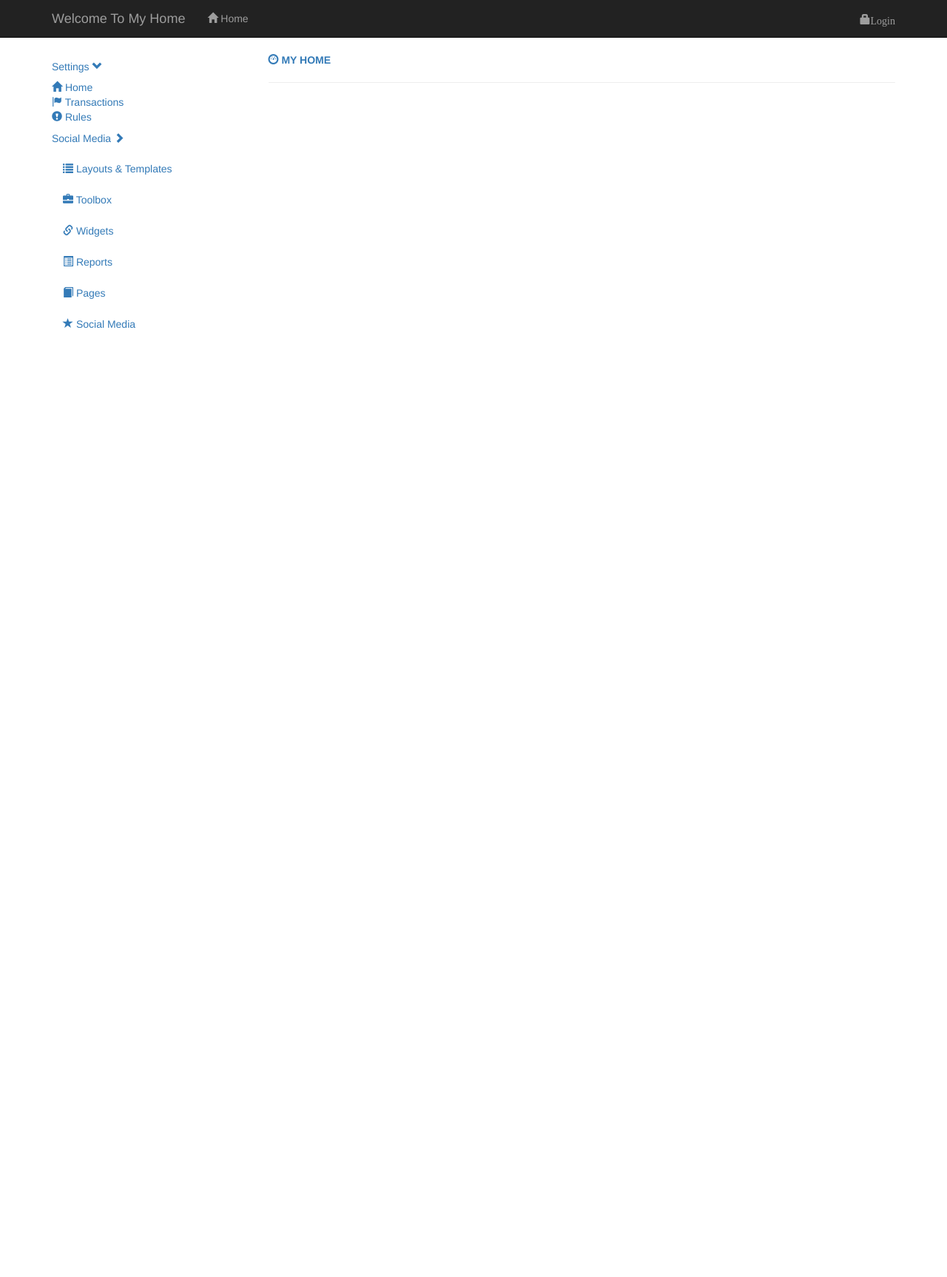
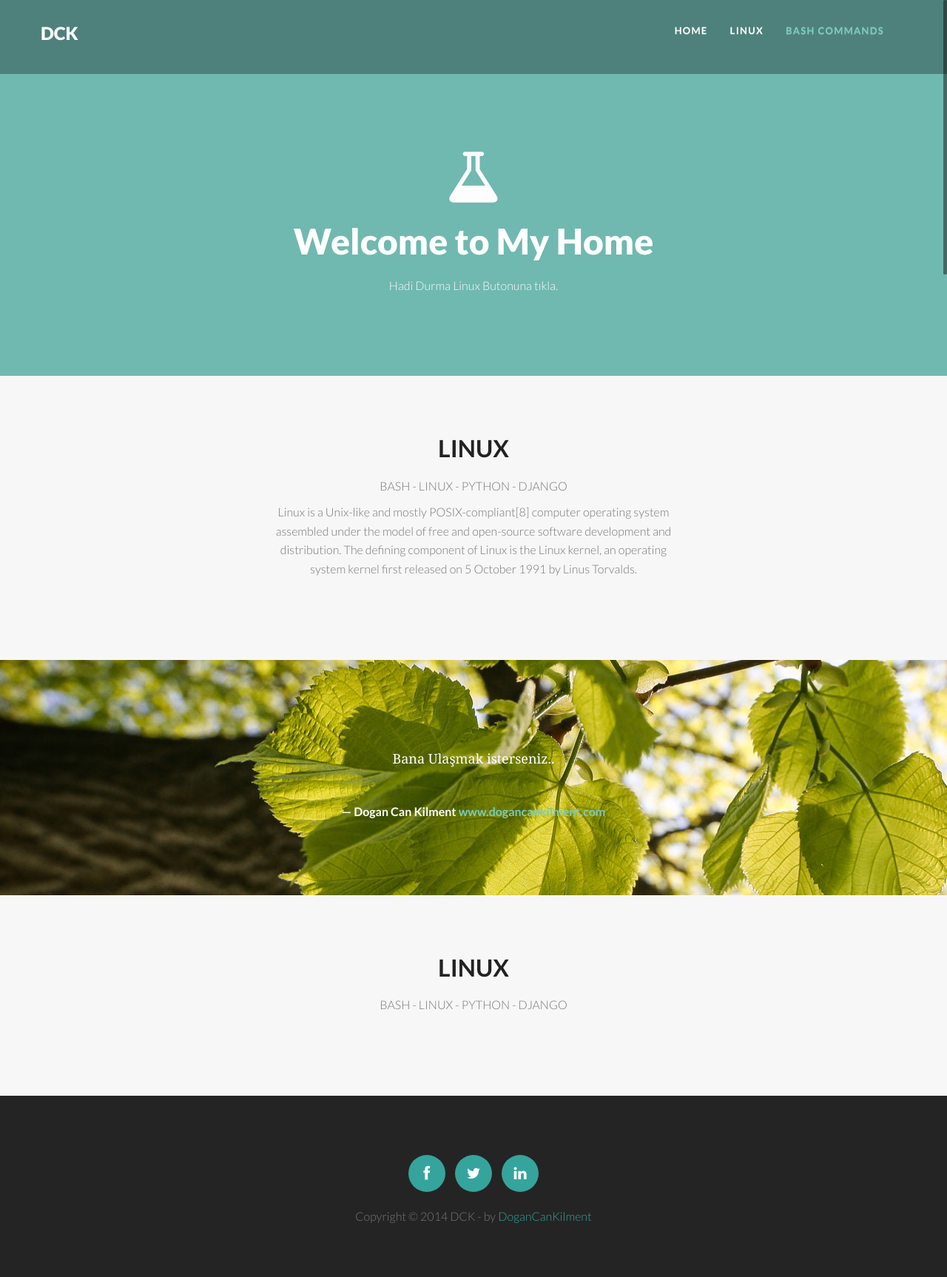
Before and after one commit to dogancankilment/UnixTools, a Django app: page / in a window 1280 px wide. Shown: the whole page at 74% size. Before the commit the page ends 444 px from the top, so only its background shows below. Run offline with Django 3.2, Linux system fonts and the light colour scheme; some libraries are stand-ins or nearby versions.

Commit message:
base.html configuring for new bootstrap theme

```diff
--- a/showcase/templates/base.html
+++ b/showcase/templates/base.html
@@ -1,158 +1,175 @@
+
 <!DOCTYPE html>
-<html lang="en">
+<!--[if lt IE 7]>      <html class="no-js lt-ie9 lt-ie8 lt-ie7"> <![endif]-->
+<!--[if IE 7]>         <html class="no-js lt-ie9 lt-ie8"> <![endif]-->
+<!--[if IE 8]>         <html class="no-js lt-ie9"> <![endif]-->
+<!--[if gt IE 8]><!--> <html class="no-js"> <!--<![endif]-->
     <head>
-    <meta http-equiv="content-type" content="text/html; charset=UTF-8">
+		<!-- BASICS -->
         <meta charset="utf-8">
-    {% block title %}
+		<meta http-equiv="X-UA-Compatible" content="IE=edge,chrome=1">
         <title>My Home</title>
-    {% endblock title %}
-    <meta name="generator" content="Bootply"/>
-    <meta name="viewport" content="width=device-width, initial-scale=1, maximum-scale=1">
-    <link href="/static/css/bootstrap.min.css" rel="stylesheet">
-    <!--[if lt IE 9]>
-    <script src="//html5shim.googlecode.com/svn/trunk/html5.js"></script>
-    <![endif]-->
-    <link href="/static/css/styles.css" rel="stylesheet">
+        <meta name="description" content="">
+		<meta name="viewport" content="width=device-width, initial-scale=1.0">
+		<link rel="stylesheet" type="text/css" href="/static/css/isotope.css" media="screen" />
+		<link rel="stylesheet" href="/static/js/fancybox/jquery.fancybox.css" type="text/css" media="screen" />
+		<link rel="stylesheet" href="/static/css/bootstrap.css">
+		<link rel="stylesheet" href="/static/css/bootstrap-theme.css">
+        <link rel="stylesheet" href="/static/css/style.css">
+		<!-- skin -->
+		<link rel="stylesheet" href="/static/skin/default.css">
     </head>
+
     <body>
-
-<!-- Header -->
-<div id="top-nav" class="navbar navbar-inverse navbar-static-top">
+		<section id="header" class="appear"></section>
+		<div class="navbar navbar-fixed-top" role="navigation" data-0="line-height:100px; height:100px; background-color:rgba(0,0,0,0.3);" data-300="line-height:60px; height:60px; background-color:rgba(0,0,0,1);">
 			 <div class="container">
 				<div class="navbar-header">
 					<button type="button" class="navbar-toggle" data-toggle="collapse" data-target=".navbar-collapse">
-                <span class="icon-bar"></span>
-                <span class="icon-bar"></span>
-                <span class="icon-bar"></span>
+						<span class="fa fa-bars color-white"></span>
 					</button>
-            <a class="navbar-brand" href="#">Welcome To My Home</a>
+					<h1><a class="navbar-brand" href="index.html" data-0="line-height:90px;" data-300="line-height:50px;">			DCK
+					</a></h1>
 				</div>
 				<div class="navbar-collapse collapse">
-            <ul class="nav navbar-nav navbar-right">
-                {% block show_user%}
-                {% if request.user.is_authenticated %}
-                <li class="dropdown">
-                    <a class="dropdown-toggle" role="button" data-toggle="dropdown" href="#"><i
-                            class="glyphicon glyphicon-user"></i>
+					<ul class="nav navbar-nav" data-0="margin-top:20px;" data-300="margin-top:5px;">
+						<li class="active"><a href="{% url home %}">Home</a></li>
+						<li><a href="#section-linux">Linux</a></li>
+                        <li><a href="#section-bash">Bash Commands</a></li>
+					</ul>
+				</div><!--/.navbar-collapse -->
+			</div>
+		</div>
 
-                            <tr>Welcome {{request.user}}</tr>
-                        <span class="caret"></span></a>
-                    <ul id="g-account-menu" class="dropdown-menu" role="menu">
-                        <li><a href="">My Profile</a></li>
-                    </ul>
-                </li>
-                {% endif %}
-                {% endblock show_user %}
+		<section class="featured">
+			<div class="container">
+				<div class="row mar-bot40">
+					<div class="col-md-6 col-md-offset-3">
 
-                {% if request.user.is_authenticated %}
-                    <li><a href="#"><i class="glyphicon glyphicon-lock"></i> Logout</a></li>
-                    <li><a href="#"><i class="glyphicon glyphicon-remove-circle"></i> Freeze Me</a></li>
-                {% else %}
-                    <li><a href="#"  class="glyphicon glyphicon-lock">Login</a></li>
-                {% endif %}
-            </ul>
-            <ul class="nav navbar-nav navbar-left">
-                <li><a href="{% url home %}"><i class="glyphicon glyphicon-home"></i> Home</a></li>
+						<div class="align-center">
+							<i class="fa fa-flask fa-5x mar-bot20"></i>
+							<h2 class="slogan">Welcome to My Home</h2>
+							<p>
+							Hadi Durma Linux Butonuna tıkla.
+
+							</p>
+						</div>
+					</div>
+				</div>
+			</div>
+		</section>
+
+		<!-- services -->
+        <section id="section-linux" class="section appear clearfix">
+		<div class="container">
+
+				<div class="row mar-bot40">
+					<div class="col-md-offset-3 col-md-6">
+						<div class="section-header">
+							<h2 class="section-heading animated" data-animation="bounceInUp">Linux</h2>
+							<p>BASH - LINUX - PYTHON - DJANGO</p>
+                            <p>Linux is a Unix-like and mostly POSIX-compliant[8] computer operating system assembled under the model of free and open-source software development and distribution.
+                                The defining component of Linux is the Linux kernel, an operating system kernel first released on 5 October 1991 by Linus Torvalds.</p>
+                        </div>
+					</div>
+				</div>
+		<!-- spacer section:testimonial -->
+        </div>
+        </section>
+		<section id="testimonials" class="section" data-stellar-background-ratio="0.5">
+		<div class="container">
+			<div class="row">
+					<div class="col-lg-12">
+							<div class="align-center">
+										<div class="testimonial pad-top40 pad-bot40 clearfix">
+											<h5>
+												Bana Ulaşmak isterseniz..
+											</h5>
+											<br/>
+											<span class="author">&mdash; Dogan Can Kilment<a href="#"> www.dogancankilment.com</a></span>
+										</div>
+
+								</div>
+							</div>
+					</div>
+
+			</div>
+		</section>
+		<!-- about -->
+		<section id="section-bash" class="section appear clearfix">
+		<div class="container">
+
+				<div class="row mar-bot40">
+					<div class="col-md-offset-3 col-md-6">
+						<div class="section-header">
+							<h2 class="section-heading animated" data-animation="bounceInUp">Linux</h2>
+							<p>BASH - LINUX - PYTHON - DJANGO</p>
+                        </div>
+					</div>
+				</div>
+        </div>
+        </section>
+	<section id="footer" class="section footer">
+		<div class="container">
+			<div class="row animated opacity mar-bot20" data-andown="fadeIn" data-animation="animation">
+				<div class="col-sm-12 align-center">
+                    <ul class="social-network social-circle">
+                        <li><a href="http://www.facebook.com/dogancan.kilment" class="icoFacebook" title="Facebook"><i class="fa fa-facebook"></i></a></li>
+                        <li><a href="https://twitter.com/dcankilment" class="icoTwitter" title="Twitter"><i class="fa fa-twitter"></i></a></li>
+                        <li><a href="https://www.linkedin.com/profile/view?id=218782063&trk=nav_responsive_tab_profile_pic" class="icoLinkedin" title="Linkedin"><i class="fa fa-linkedin"></i></a></li>
                     </ul>
 				</div>
 			</div>
-    <!-- /container -->
-</div>
-<!-- /Header -->
 
-<!-- Main -->
-<div class="container">
-<div class="row">
-<div class="col-md-3">
-    <!-- Left column -->
-
-    <ul class="list-unstyled">
-        <li class="nav-header"><a href="#" data-toggle="collapse" data-target="#userMenu">
-            <h5>Settings <i class="glyphicon glyphicon-chevron-down"></i></h5>
-        </a>
-            <ul class="list-unstyled collapse in" id="userMenu">
-                <li class="active"><a href="{% url home %}"><i class="glyphicon glyphicon-home"></i> Home</a></li>
-                <li><a href="#"><i class="glyphicon glyphicon-flag"></i> Transactions</a></li>
-                <li><a href="#"><i class="glyphicon glyphicon-exclamation-sign"></i> Rules</a></li>
-
-                {% if request.user.is_authenticated %}
-                    <li><a href="#"><i class="glyphicon glyphicon-comment"></i> New POST</a></li>
-                    <li><a href="#"><i class="glyphicon glyphicon-envelope"></i> Messages <span
-                            class="badge badge-info">4</span></a></li>
-                    <li><a href="#"><i class="glyphicon glyphicon-cog"></i> New_Post</a></li>
-                    <li><a href="#"><i class="glyphicon glyphicon-comment"></i> Shoutbox</a></li>
-                    <li><a href="#"><i class="glyphicon glyphicon-user"></i> Staff List</a></li>
-                    <li><a href="#"><i class="glyphicon glyphicon-off"></i> Logout</a></li>
-                {% endif %}
-            </ul>
-        </li>
-
-        <li class="nav-header">
-            <a href="#" data-toggle="collapse" data-target="#menu3">
-                <h5>Social Media <i class="glyphicon glyphicon-chevron-right"></i></h5>
-            </a>
-
-            <ul class="list-unstyled collapse" id="menu3">
-                <li><a href="#"><i class="glyphicon glyphicon-circle"></i> Facebook</a></li>
-                <li><a href="#"><i class="glyphicon glyphicon-circle"></i> Twitter</a></li>
-            </ul>
-        </li>
-    </ul>
-
-    <ul class="nav nav-pills nav-stacked">
-        <li class="nav-header"></li>
-        <li><a href="#"><i class="glyphicon glyphicon-list"></i> Layouts &amp; Templates</a></li>
-        <li><a href="#"><i class="glyphicon glyphicon-briefcase"></i> Toolbox</a></li>
-        <li><a href="#"><i class="glyphicon glyphicon-link"></i> Widgets</a></li>
-        <li><a href="#"><i class="glyphicon glyphicon-list-alt"></i> Reports</a></li>
-        <li><a href="#"><i class="glyphicon glyphicon-book"></i> Pages</a></li>
-        <li><a href="#"><i class="glyphicon glyphicon-star"></i> Social Media</a></li>
-    </ul>
-</div>
-<!-- /col-3 -->
-<div class="col-md-9">
-
-    <a href="#"><strong><i class="glyphicon glyphicon-dashboard"></i> MY HOME</strong></a>
-
-    <hr>
-
-    <div class="row" style="width: 740px">
-        {% block profile_content %}{% endblock profile_content %}
-        {% block post_content %}{% endblock post_content %}
-    </div>
-    <!--/row-->
-
-</div>
-<!--/col-span-9-->
+			<div class="row align-center copyright">
+					<div class="col-sm-12"><p>Copyright &copy; 2014 DCK - by <a href="http://www.dogancankilment.com">DoganCanKilment</a></p></div>
 			</div>
 		</div>
-<!-- /Main -->
 
+	</section>
+	<a href="#header" class="scrollup"><i class="fa fa-chevron-up"></i></a>
 
+	<script src="/static/js/modernizr-2.6.2-respond-1.1.0.min.js"></script>
+	<script src="/static/js/jquery.js"></script>
+	<script src="/static/js/jquery.easing.1.3.js"></script>
+    <script src="/static/js/bootstrap.min.js"></script>
+	<script src="https://maps.googleapis.com/maps/api/js?key=AIzaSyASm3CwaK9qtcZEWYa-iQwHaGi3gcosAJc&sensor=false"></script>
+	<script src="/static/js/jquery.isotope.min.js"></script>
+	<script src="/static/js/jquery.nicescroll.min.js"></script>
+	<script src="/static/js/fancybox/jquery.fancybox.pack.js"></script>
+	<script src="/static/js/skrollr.min.js"></script>
+	<script src="/static/js/jquery.scrollTo-1.4.3.1-min.js"></script>
+	<script src="/static/js/jquery.localscroll-1.2.7-min.js"></script>
+	<script src="/static/js/stellar.js"></script>
+	<script src="/static/js/jquery.appear.js"></script>
+	<script src="/static/js/validate.js"></script>
+    <script src="/static/js/main.js"></script>
+        <script type="text/javascript">
+            // When the window has finished loading create our google map below
+            google.maps.event.addDomListener(window, 'load', init);
 
-<div class="modal" id="addWidgetModal">
-    <div class="modal-dialog">
-        <div class="modal-content">
-            <div class="modal-header">
-                <button type="button" class="close" data-dismiss="modal" aria-hidden="true">×</button>
-                <h4 class="modal-title">Add Widget</h4>
-            </div>
-            <div class="modal-body">
-                <p>Add a widget stuff here..</p>
-            </div>
-            <div class="modal-footer">
-                <a href="#" data-dismiss="modal" class="btn">Close</a>
-                <a href="#" class="btn btn-primary">Save changes</a>
-            </div>
-        </div>
-        <!-- /.modal-content -->
-    </div>
-    <!-- /.modal-dalog -->
-</div>
-<!-- /.modal -->
-<!-- script references -->
-<script src="//ajax.googleapis.com/ajax/libs/jquery/2.0.2/jquery.min.js"></script>
-<script src="/static/js/bootstrap.min.js"></script>
-<script src="/static/js/scripts.js"></script>
+            function init() {
+                // Basic options for a simple Google Map
+                // For more options see: https://developers.google.com/maps/documentation/javascript/reference#MapOptions
+                var mapOptions = {
+                    // How zoomed in you want the map to start at (always required)
+                    zoom: 11,
+
+                    // The latitude and longitude to center the map (always required)
+                    center: new google.maps.LatLng(40.6700, -73.9400), // New York
+
+                    // How you would like to style the map.
+                    // This is where you would paste any style found on Snazzy Maps.
+                    styles: [	{		featureType:"all",		elementType:"all",		stylers:[		{			invert_lightness:true		},		{			saturation:10		},		{			lightness:30		},		{			gamma:0.5		},		{			hue:"#1C705B"		}		]	}	]
+                };
+
+                // Get the HTML DOM element that will contain your map
+                // We are using a div with id="map" seen below in the <body>
+                var mapElement = document.getElementById('map');
+
+                // Create the Google Map using out element and options defined above
+                var map = new google.maps.Map(mapElement, mapOptions);
+            }
+        </script>
 	</body>
 </html>
```
Lines whose indentation alone changed are shown as unchanged.
